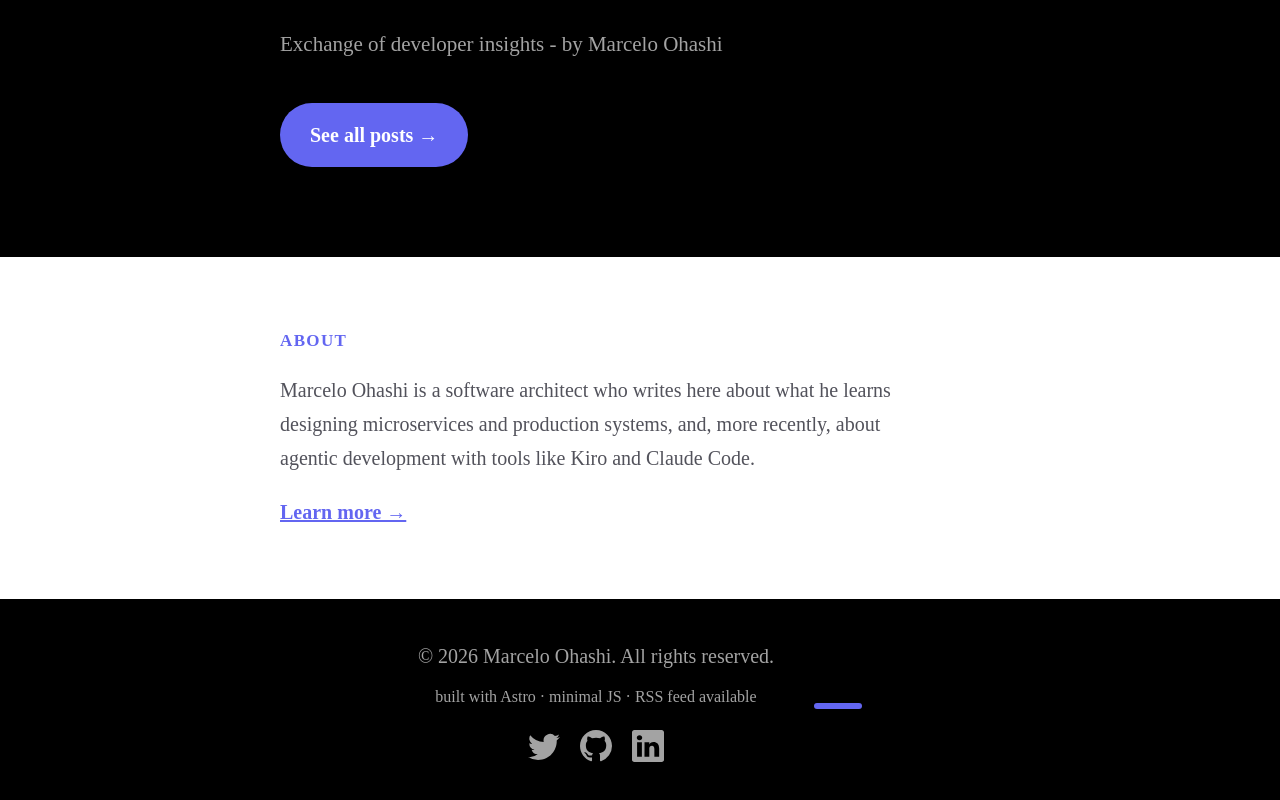
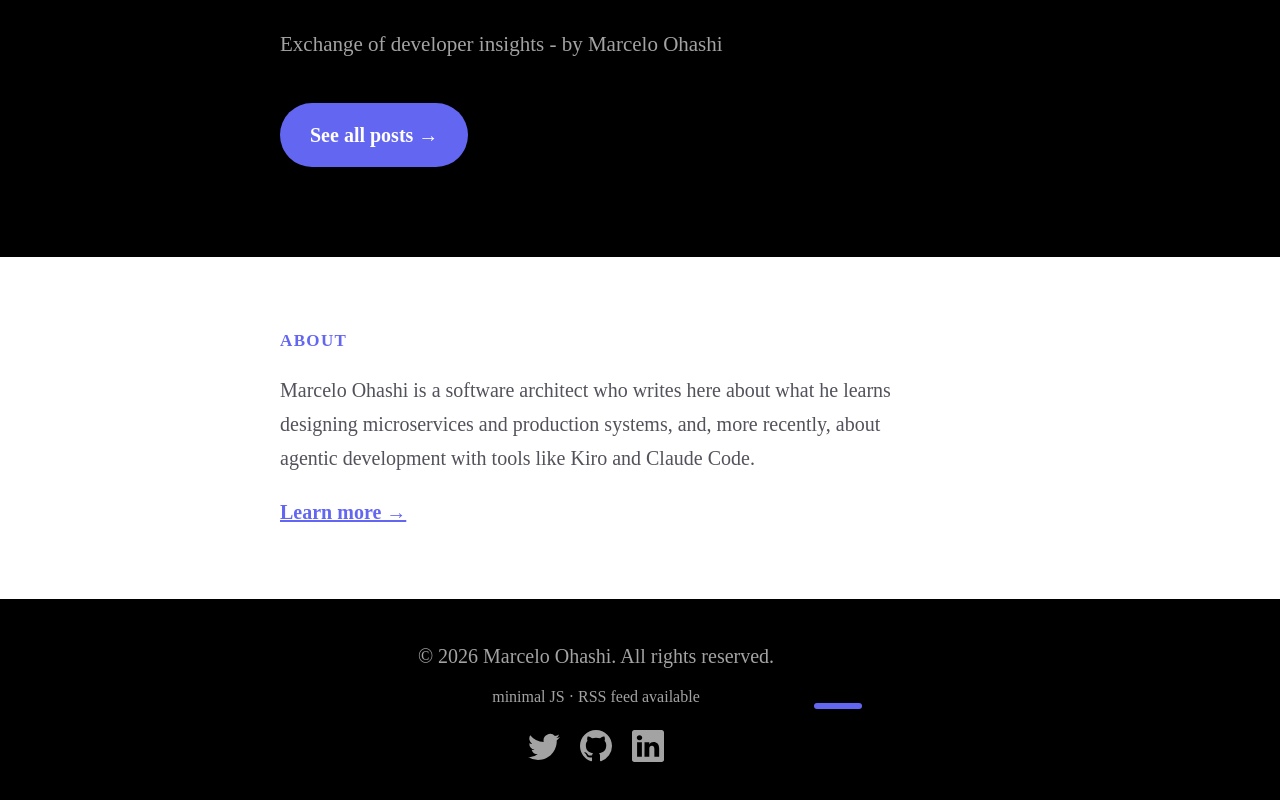
Before and after one commit to mgohashi/mgohashi.github.io, an Astro site: page / in a window 1280 px wide. Shown: the part 358-1158 px from the top of the page. Built offline with nearby package versions, Linux system fonts and the light colour scheme; Astro itself is replaced by a stand-in of ours.

Commit message:
chore: Remove visible Astro references from the site
Drop 'built with Astro' from the footer tagline (now 'minimal JS -
RSS feed available') and remove the <meta name="generator"> tag that
exposed the Astro version in page source. No visible framework
branding remains; verified the generated HTML no longer contains an
Astro generator tag or footer mention.

```diff
--- a/src/components/BaseHead.astro
+++ b/src/components/BaseHead.astro
@@ -34,7 +34,6 @@ const ogImageURL = new URL(image?.src ?? DEFAULT_OG_IMAGE, Astro.site);
 	title={SITE_TITLE}
 	href={new URL('rss.xml', Astro.site)}
 />
-<meta name="generator" content={Astro.generator} />
 
 <Font cssVariable="--font-atkinson" preload />
 
--- a/src/components/Footer.astro
+++ b/src/components/Footer.astro
@@ -8,7 +8,7 @@ const today = new Date();
 	<div class="footer-row">
 		<div class="footer-text">
 			<p class="copyright">&copy; {today.getFullYear()} {SITE_AUTHOR}. All rights reserved.</p>
-			<p class="meta">built with Astro &middot; minimal JS &middot; RSS feed available</p>
+			<p class="meta">minimal JS &middot; RSS feed available</p>
 			<div class="social-links">
 				<a href={`https://twitter.com/${SOCIAL.twitter}`}>
 					<span class="sr-only">Follow on Twitter</span>
```
